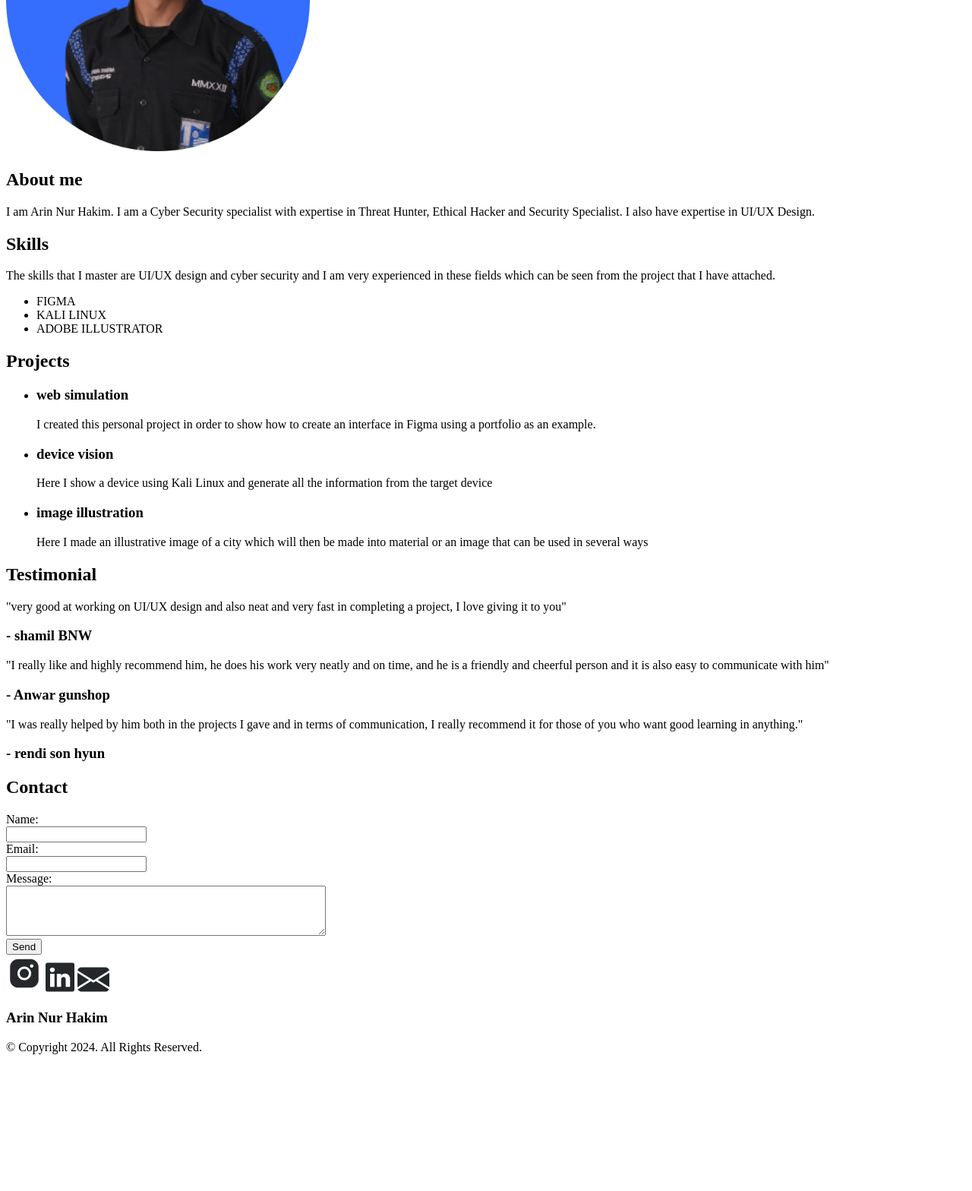
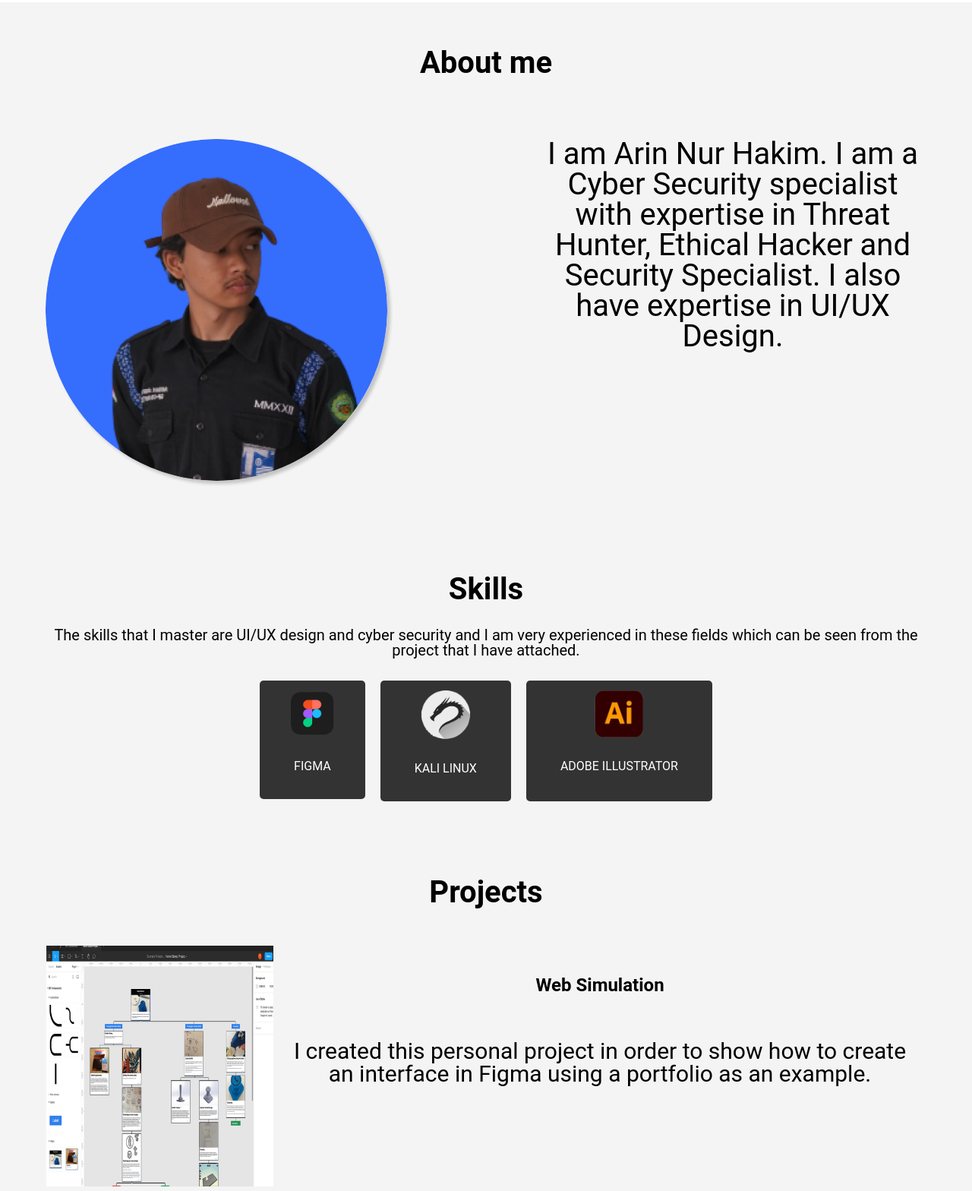
Before and after one commit to arinnurhakim/Portofolio, a plain HTML site: page index.html in a window 1280 px wide. Shown: the part 859-2427 px from the top of the page at 76% size. Before the commit the page ends 2263 px from the top, so only its background shows below. Drawn offline with Linux system fonts and the light colour scheme.

Commit message:
Add files via upload

```diff
--- a/index.html
+++ b/index.html
@@ -5,14 +5,15 @@
     <meta charset="UTF-8">
     <meta name="viewport" content="width=device-width, initial-scale=1.0">
     <title>Arin Nur Hakim</title>
+    <link rel="stylesheet" href="style.css">
 </head>
 
 <body>
-    <!-- Headar section-->
-
+    <!-- Header section-->
     <header>
         <h1>Arin Nur Hakim</h1>
         <nav>
+            <div class="hamburger">&#9776;</div>
             <ul class="menu">
                 <li><a href="#about">About</a></li>
                 <li><a href="#skills">Skills</a></li>
@@ -22,32 +23,45 @@
             </ul>
         </nav>
     </header>
-
     <!-- Header End-->
 
-    <!-- Heron Section-->
+    <!-- Hero Section-->
     <section id="hero">
-        <div>
-            <div>
+        <div class="home">
+            <div class="yy">
+                <img src="fg.png" alt="Arin Nur Hakim" width="450px" />
+            </div>
+            <div class="kolom">
                 <h3>UI/UX Designer AND Cyber Security</h3>
                 <h1>
                     Hello, my name is<span> <br> ARIN NUR HAKIM </span>
                 </h1>
-                <img src="assets/image.png" alt="Arin Nur Hakim" width="400px" />
             </div>
         </div>
     </section>
     <!-- Hero End -->
 
     <!--about me-->
+    <section id="about">
+        <div class="about">
+            <div class="head-page">
+                <h2>About me</h2>
+            </div>
+            <div class="about-content">
                 <div>
-        <img src="assets/bg-2.png" alt="" width="400px" />
+                    <img class="profile" src="bg-2.png" style="width: 450px; border-radius: 50%" />
                 </div>
-    <section id="about">
-        <h2>About me</h2>
-        <p>I am Arin Nur Hakim. I am a Cyber Security specialist with expertise in Threat Hunter, Ethical Hacker and
+                <div class="about-descript">
+                    <p class="paraghraf">
+                        I am Arin Nur Hakim. I am a Cyber Security specialist with expertise in Threat Hunter,
+                        Ethical
+                        Hacker and
                         Security
-            Specialist. I also have expertise in UI/UX Design.</p>
+                        Specialist. I also have expertise in UI/UX Design. </p>
+                </div>
+            </div>
+        </div>
+        </div>
     </section>
     <!-- about me end-->
 
@@ -57,49 +71,119 @@
         <p>The skills that I master are UI/UX design and cyber security and I am very experienced in these fields which
             can be seen
             from the project that I have attached.</p>
+        <div>
             <ul>
-            <li>FIGMA</li>
-            <li>KALI LINUX</li>
-            <li>ADOBE ILLUSTRATOR</li>
+                <div>
+                    <li <a href="#"><img src="uu-removebg-preview.png" style="width: 70px;" alt="" /></a>
+                        <div class=" nama">
+                            FIGMA
+                        </div>
+                </div>
+                </li>
+                <li>
+                    <a href="#"><img src="yy-removebg-preview.png" style="width: 70px;" alt="" /></a>
+                    <div class="nama">
+                        KALI LINUX
+                    </div>
+                </li>
+                <li>
+                    <a href="#"><img src="ww-removebg-preview.png" style="width: 70px;" alt="" /></a>
+                    <div class="nama">
+                        ADOBE ILLUSTRATOR
+                    </div>
+                </li>
             </ul>
+        </div>
     </section>
     <!-- my skill end-->
 
     <!-- project-->
     <section id="projects">
+        <div>
             <h2>Projects</h2>
             <ul>
                 <li>
-                <h3>web simulation</h3>
-                <p>I created this personal project in order to show how to create an interface in Figma using a
+                    <div class="projects1">
+                        <div>
+                            <img src="pexels-elly-fairytale-3823207 1.png" alt="Arin Nur Hakim" width="300px" />
+                        </div>
+                        <div class="uhuy">
+                            <div>
+                                <h3>Web Simulation</h3>
+                            </div>
+                            <p id="projectsp">I created this personal project in order to show how to create an
+                                interface in
+                                Figma
+                                using
+                                a
                                 portfolio as an example.</p>
+                        </div>
+                    </div>
                 </li>
                 <li>
-                <h3>device vision</h3>
-                <p>Here I show a device using Kali Linux and generate all the information from the target device</p>
+                    <div class="projects2">
+                        <div>
+                            <img src="Rectangle p.png" alt="Arin Nur Hakim" width="300px" />
+                        </div>
+                        <div class="uhuy2">
+                            <h3>Device Vision</h3>
+                            <p id="projectsp">Here I show a device using Kali Linux and generate all the information
+                                from
+                                the
+                                target
+                                device</p>
+                        </div>
+                    </div>
                 </li>
                 <li>
-                <h3>image illustration</h3>
-                <p>Here I made an illustrative image of a city which will then be made into material or an image that
+                    <div class="projects3">
+                        <div>
+                            <img src="Rectangle 7.png" alt="Arin Nur Hakim" width="300px" />
+                        </div>
+                        <div class="uhuy3">
+                            <h3>Image Illustration</h3>
+                            <p id="projectsp">
+                                Here I made an illustrative image of a city which will then be made into
+                                material
+                                or
+                                an
+                                image
+                                that
                                 can be used in
                                 several ways</p>
+                        </div>
+                    </div>
                 </li>
             </ul>
+        </div>
     </section>
     <!-- project end-->
 
     <!--testimonial-->
     <div id="testimonial">
+
         <h2>Testimonial</h2>
+        <div>
+            <img src="testimo_foto_3-removebg-preview.png" alt="Arin Nur Hakim" width="150px" />
+        </div>
         <p>"very good at working on UI/UX design and also neat and very fast in completing a project, I love giving it
-            to you"</p>
+            to
+            you"</p>
         <h3>- shamil BNW</h3>
+        <div>
+            <img src="testimo_foto_2-removebg-preview.png" alt="Arin Nur Hakim" width="150px" />
+        </div>
         <p>"I really like and highly recommend him, he does his work very neatly and on time, and he is a friendly and
             cheerful
             person and it is also easy to communicate with him"</p>
         <h3>- Anwar gunshop</h3>
+        <div>
+            <img src="testimo_foto-removebg-preview.png" alt="Arin Nur Hakim" width="150px" />
+        </div>
         <p>"I was really helped by him both in the projects I gave and in terms of communication, I really recommend it
-            for those of
+            for
+            those
+            of
             you who want good learning in anything."</p>
         <h3>- rendi son hyun</h3>
     </div>
@@ -108,7 +192,8 @@
     <!-- contact me -->
     <section id="contact">
         <h2>Contact</h2>
-        <form action="mailto:shidickarienpermana@gmail.com" method="post" enctype="text/plain">
+        <form
+            action="mailto:shidickarienpermana@gmail.com?subject=Hello%20Arin%20Nur%20Hakim!&body=Hello%20Arin%20Nur%20Hakim,%0A%0AHere%20is%20my%20message:%0A%0A%0A%0ASincerely,%0A%0A%5BYour%20Name%5D">
             <label for="name">Name:</label><br>
             <input type="text" id="name" name="name" required><br>
             <label for="email">Email:</label><br>
@@ -118,16 +203,17 @@
             <input type="submit" value="Send">
         </form>
     </section>
-    <!-- contact me and-->
+    <!-- contact me end-->
 
     <!-- Footer -->
     <footer>
         <div>
             <div>
-                <div>
-                    <a href="#"><img src="assets/ph_instagram-logo-fill.png" alt=""></a>
-                    <a href="#"><img src="assets/Group.png" alt=""></a>
-                    <a href="#"><img src="assets/Groupq.png" alt=""></a>
+                <div class="img">
+                    <a href="#"><img src="fb.png" alt="" /></a>
+                    <a href="#"><img src="discord.png" alt="" /></a>
+                    <a href="#"><img src="github.png" alt="" /></a>
+                    <a href="#"><img src="instagram.png" alt="" /></a>
                 </div>
                 <h3>Arin Nur Hakim</h3>
                 <p>&#169; Copyright 2024. All Rights Reserved.</p>
@@ -135,6 +221,13 @@
         </div>
     </footer>
     <!-- Footer End -->
+
+    <script>
+        document.querySelector('.hamburger').addEventListener('click', function () {
+            document.querySelector('ul.menu').classList.toggle('show');
+        });
+    </script>
+
 </body>
 
 </html>
```
Lines whose indentation alone changed are shown as unchanged.
